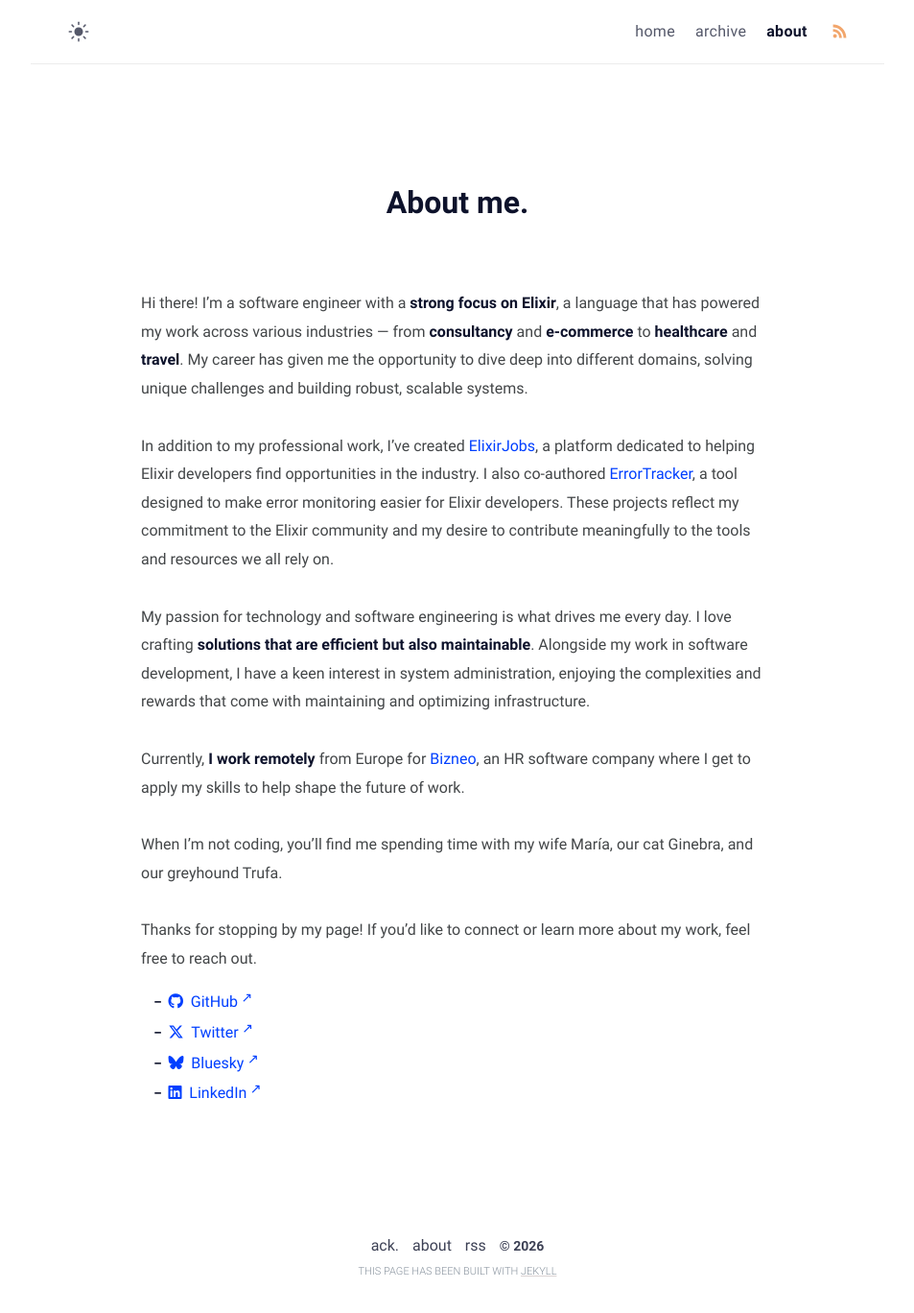
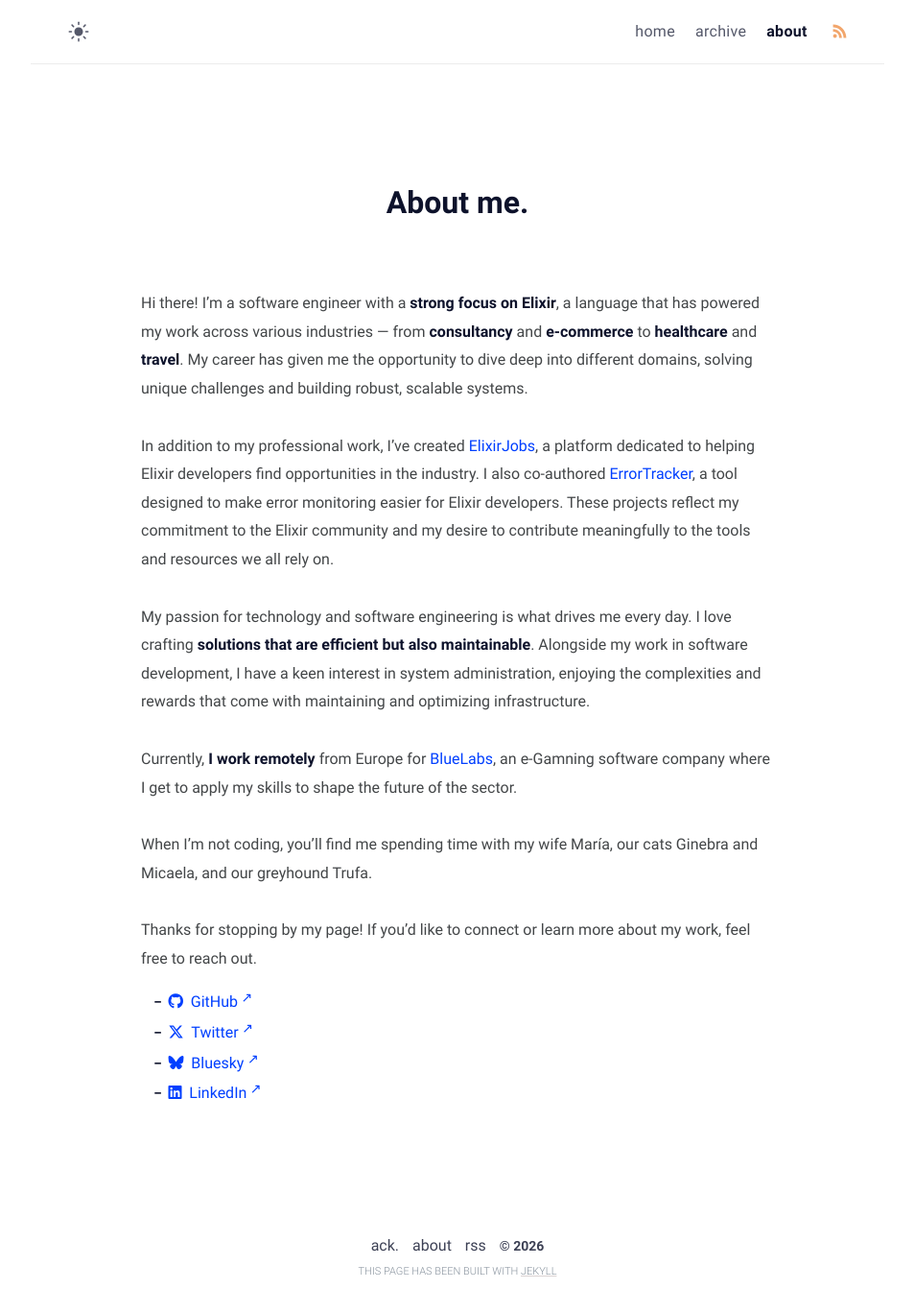
Before and after one commit to odarriba/odarriba.dev, a Jekyll site: the page built from about.md, in a window 1280 px wide. Shown: the whole page at 96% size, without its empty margins (163-1116 px from the left). Built offline with Jekyll 4.4.1, drawn with Linux system fonts in a browser that asks for light colours; nearby versions of some CDN libraries.

Commit message:
Update about.md

```diff
--- a/about.md
+++ b/about.md
@@ -2,7 +2,7 @@
 title: About me
 permalink: /about/
 layout: page
-excerpt: Hello peeps, I'm student of computer science from Banyuwangi, living in Jogjakarta. This blog for documentation about my programming journey, running on jekyll, hosting on netlify and using my own simple theme.
+excerpt: Hi there! I'm a software engineer with a strong focus on Elixir, a language that has powered my work across various industries.
 comments: false
 ---
 
@@ -12,9 +12,9 @@ In addition to my professional work, I’ve created [ElixirJobs](https://www.eli
 
 My passion for technology and software engineering is what drives me every day. I love crafting **solutions that are efficient but also maintainable**. Alongside my work in software development, I have a keen interest in system administration, enjoying the complexities and rewards that come with maintaining and optimizing infrastructure.
 
-Currently, **I work remotely** from Europe for [Bizneo](https://www.bizneo.com), an HR software company where I get to apply my skills to help shape the future of work.
+Currently, **I work remotely** from Europe for [BlueLabs](https://bluelabs.eu), an e-Gamning software company where I get to apply my skills to shape the future of the sector.
 
-When I'm not coding, you'll find me spending time with my wife María, our cat Ginebra, and our greyhound Trufa.
+When I'm not coding, you'll find me spending time with my wife María, our cats Ginebra and Micaela, and our greyhound Trufa.
 
 Thanks for stopping by my page! If you’d like to connect or learn more about my work, feel free to reach out.
 
```
